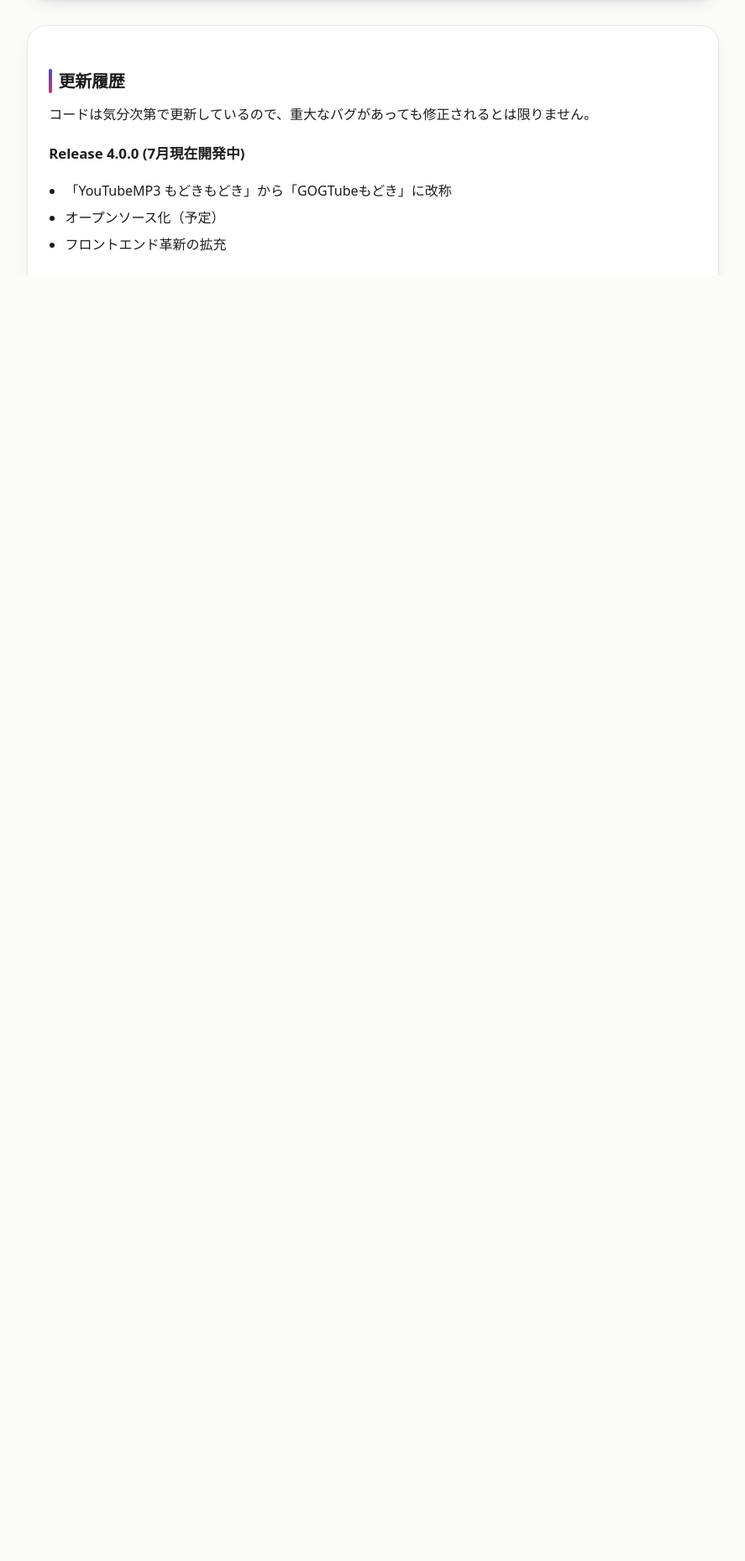
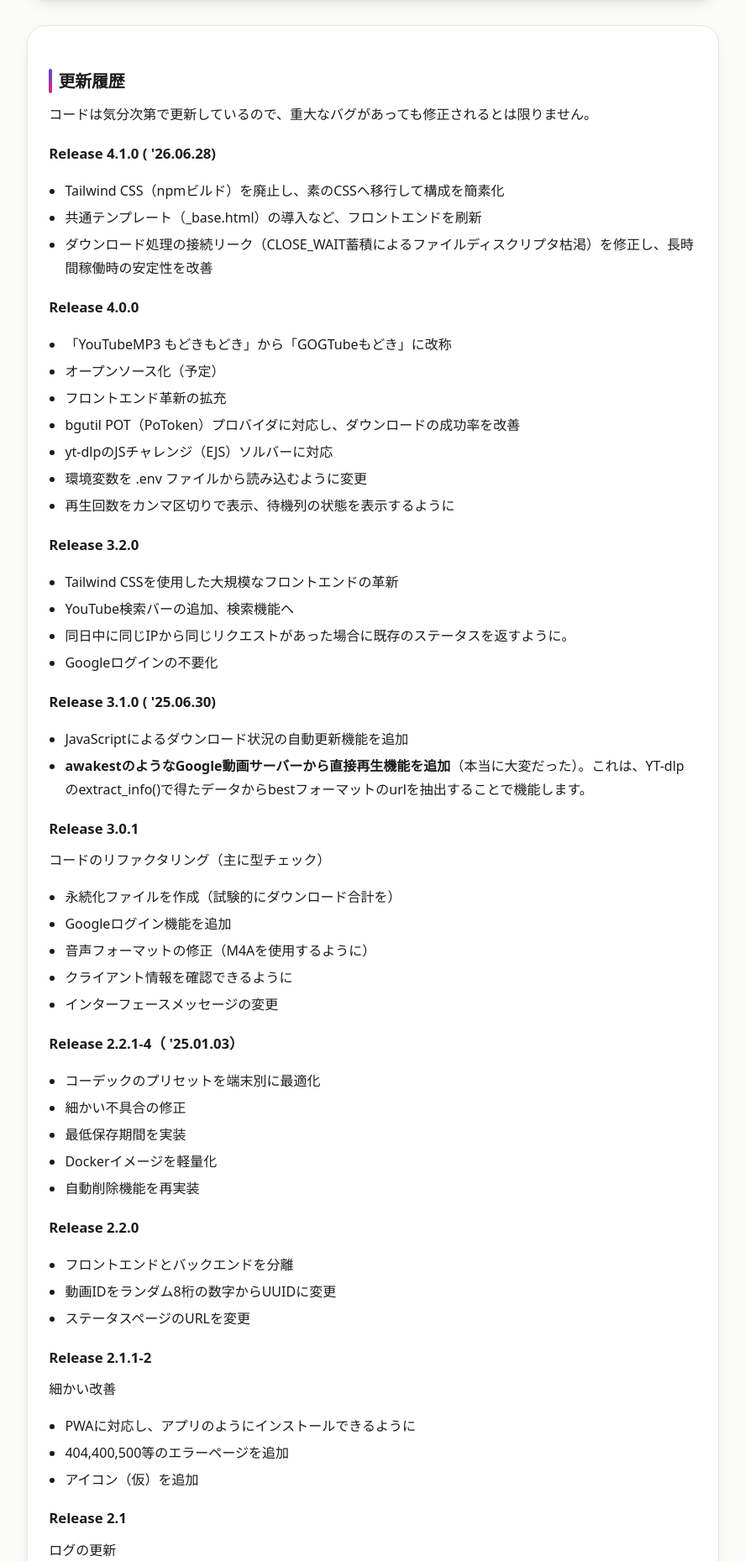
Before and after one commit to gog-creative/GOGTube-modoki, a Python web app: template app/templates/index.html in a window 1280 px wide. Shown: the part 1197-3056 px from the top of the page at 84% size, without its empty margins (196-1083 px from the left). Before the commit the page ends 1525 px from the top, so only its background shows below. Run offline with Jinja, Linux system fonts and the light colour scheme; the template is opened without the code that fills it, so the values that code supplies are empty.

Commit message:
更新履歴を更新（4.0.0の未反映分を追記し、4.1.0を追加）
- 4.0.0: POトークン対応・JSチャレンジソルバー・環境変数.env化・
  再生回数カンマ区切り/待機列表示 を追記
- 4.1.0: 素CSS移行・テンプレート刷新・FDリーク修正 を追加

Co-Authored-By: Claude Opus 4.8 <noreply@anthropic.com>

```diff
--- a/app/templates/index.html
+++ b/app/templates/index.html
@@ -88,11 +88,22 @@
     <h2>更新履歴</h2>
     <p>コードは気分次第で更新しているので、重大なバグがあっても修正されるとは限りません。</p>
 
-    <h3>Release 4.0.0 (7月現在開発中)</h3>
+    <h3>Release 4.1.0 ( '26.06.28)</h3>
+    <ul>
+        <li>Tailwind CSS（npmビルド）を廃止し、素のCSSへ移行して構成を簡素化</li>
+        <li>共通テンプレート（_base.html）の導入など、フロントエンドを刷新</li>
+        <li>ダウンロード処理の接続リーク（CLOSE_WAIT蓄積によるファイルディスクリプタ枯渇）を修正し、長時間稼働時の安定性を改善</li>
+    </ul>
+
+    <h3>Release 4.0.0</h3>
     <ul>
         <li>「YouTubeMP3 もどきもどき」から「GOGTubeもどき」に改称</li>
         <li>オープンソース化（予定）</li>
         <li>フロントエンド革新の拡充</li>
+        <li>bgutil POT（PoToken）プロバイダに対応し、ダウンロードの成功率を改善</li>
+        <li>yt-dlpのJSチャレンジ（EJS）ソルバーに対応</li>
+        <li>環境変数を .env ファイルから読み込むように変更</li>
+        <li>再生回数をカンマ区切りで表示、待機列の状態を表示するように</li>
     </ul>
 
     <h3>Release 3.2.0</h3>
```
